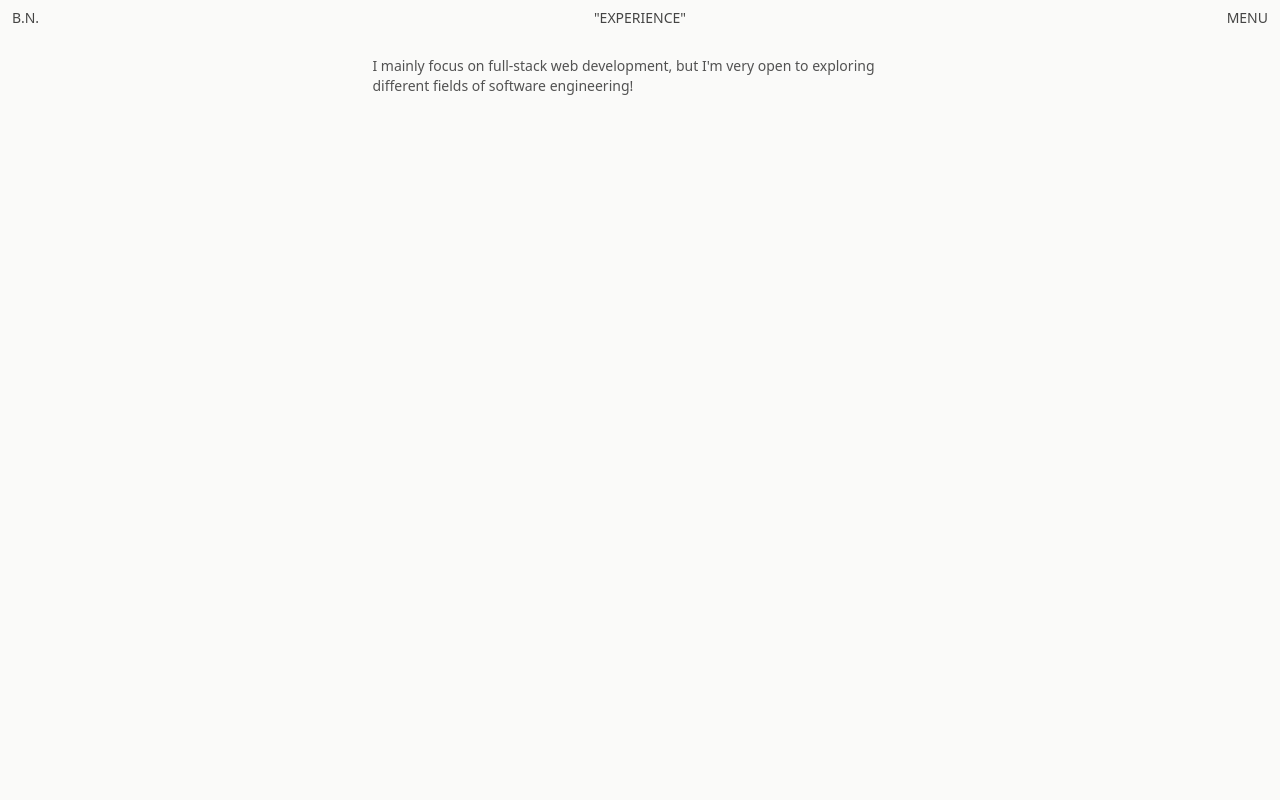
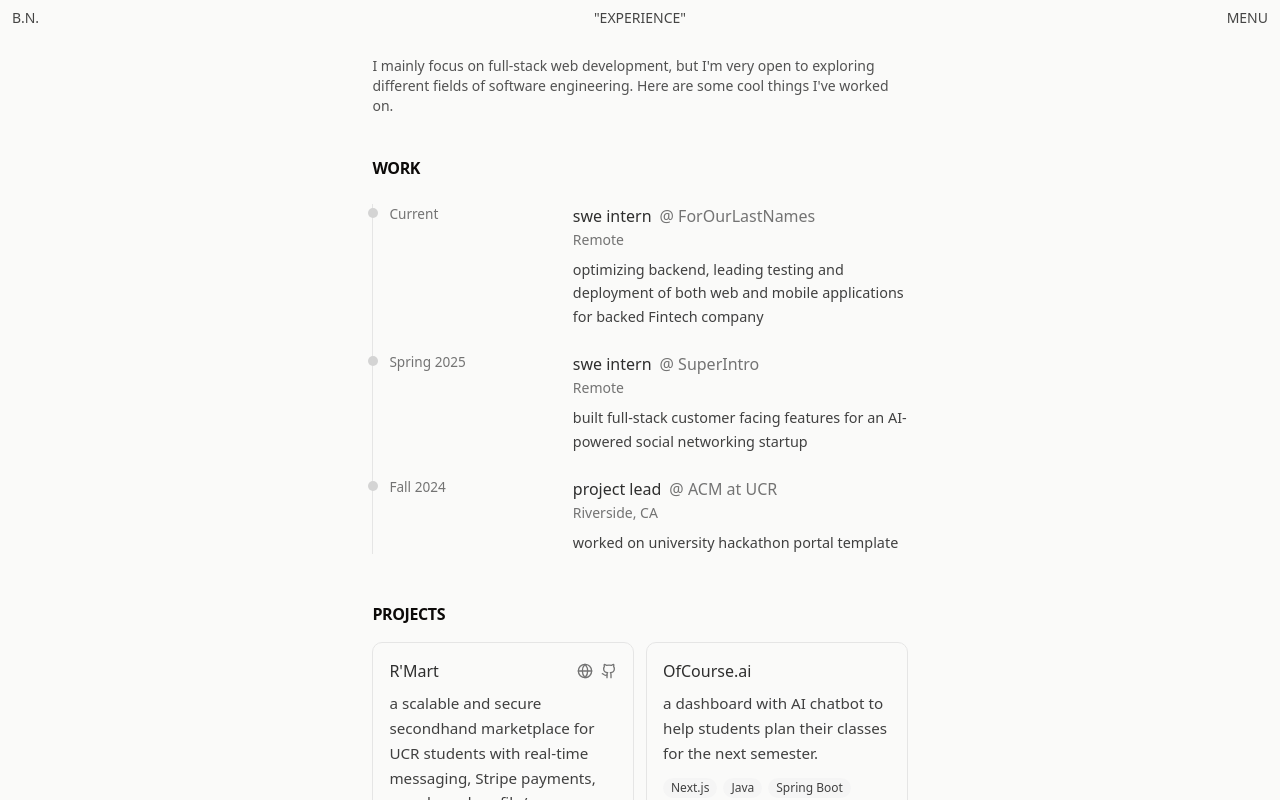
Before and after one commit to nguyenbrandon327/portfoliov2, a Next.js app: page /experience in a window 1280 px wide. Built offline with nearby package versions, Linux system fonts and the light colour scheme.

Commit message:
Experience page

```diff
--- a/app/experience/page.tsx
+++ b/app/experience/page.tsx
@@ -1,3 +1,75 @@
+import Image from "next/image";
+import Link from "next/link";
+import { Github, Globe, ExternalLink, PlayCircle } from "lucide-react";
+
+ type WorkItem = {
+ 	company: string;
+ 	role: string;
+ 	period: string;
+ 	location?: string;
+ 	highlights: string[];
+ 	logo?: string;
+ };
+
+ type ProjectItem = {
+ 	name: string;
+ 	description: string;
+ 	tags: string[];
+ 	website?: string;
+ 	github?: string;
+ 	demo?: string;
+ };
+
+// we will add mlh fellowship soon <3
+ const work: WorkItem[] = [
+	{
+		company: "ForOurLastNames",
+		role: "swe intern",
+		period: "Current",
+		location: "Remote",
+		highlights: [
+			"optimizing backend, leading testing and deployment of both web and mobile applications for backed Fintech company",
+		],
+	},
+	{
+		company: "SuperIntro",
+		role: "swe intern",
+		period: "Spring 2025",
+		location: "Remote",
+		highlights: [
+			"built full-stack customer facing features for an AI-powered social networking startup",
+		],
+	},
+	{
+		company: "ACM at UCR",
+		role: "project lead",
+		period: "Fall 2024",
+		location: "Riverside, CA",
+		highlights: [
+			"worked on university hackathon portal template",
+		],
+	}
+ ];
+
+ const projects: ProjectItem[] = [
+ 	{
+ 		name: "R'Mart",
+ 		description: "a scalable and secure secondhand marketplace for UCR students with real-time messaging, Stripe payments, search, and profile/user management.",
+ 		tags: ["Next.js", "Node.js", "Express", "PostgreSQL", "AWS (S3, ECR, ECS, ALB)", "Docker"],
+ 		website: "https://ucrmart.com/",
+ 		github: "https://github.com/nguyenbrandon327/r-mart",
+ 	},
+ 	{
+ 		name: "OfCourse.ai",
+ 		description: "a dashboard with AI chatbot to help students plan their classes for the next semester.",
+ 		tags: ["Next.js", "Java", "Spring Boot", "PostgreSQL", "Pinecone", "AWS S3 + ECR + ECS", "Docker"],
+ 	}
+ ];
+
+ const languages = ["TypeScript", "JavaScript", "Java", "Python", "SQL", "HTML/CSS"];
+ const frameworks = ["React", "Next.js", "Node.js", "Express", "Spring Boot", "PostgreSQL", "MongoDB"];
+ const tools = ["AWS", "Docker", "Git", "Github Actions", "Redis", "Redux"];
+
  export default function ExperiencePage() {
  	return (
  		<div className="p-6 sm:p-10">
@@ -8,7 +80,120 @@ export default function ExperiencePage() {
  				</div>
  			</div>
 
-			<p className="mt-4 text-sm text-neutral-600">I mainly focus on full-stack web development, but I'm very open to exploring different fields of software engineering!</p>
+ 			{/* Intro */}
+ 			<p className="mt-4 text-sm text-neutral-600 max-w-prose">I mainly focus on full‑stack web development, but I'm very open to exploring different fields of software engineering. Here are some cool things I've worked on.</p>
+
+ 			{/* Work Experience */}
+ 			<section id="work" className="mt-8 sm:mt-10">
+			 <h2 className="text-[clamp(0.9rem,2svh,1.2rem)] uppercase font-semibold tracking-tight">Work</h2>
+ 				<div className="mt-4 sm:mt-6">
+ 					<ol className="relative border-l border-neutral-200">
+ 						{work.map((item, idx) => (
+ 							<li key={idx} className="ml-4 pb-6 last:pb-0">
+ 								<div className="absolute -left-[5px] mt-1 h-2.5 w-2.5 rounded-full bg-neutral-300" />
+ 								<div className="grid sm:grid-cols-[1fr_2fr] gap-2 sm:gap-4">
+ 									<div className="text-neutral-500 text-sm sm:text-[0.85rem] whitespace-nowrap">{item.period}</div>
+ 																		<div className="">
+										<div className="flex flex-wrap items-baseline gap-x-2">
+											<div className="font-medium text-neutral-900/90">{item.role}</div>
+											<div className="text-neutral-500">@ {item.company}</div>
+										</div>
+										{item.location && (
+											<div className="text-neutral-500 text-sm mt-0.5">{item.location}</div>
+										)}
+ 																					<ul className="mt-2 space-y-1.5">
+												{item.highlights.map((h, i) => (
+													<li key={i} className="text-[0.9rem] leading-relaxed text-neutral-700">
+														{h}
+													</li>
+												))}
+											</ul>
+ 									</div>
+ 								</div>
+ 							</li>
+ 						))}
+ 					</ol>
+ 				</div>
+ 			</section>
+
+ 			{/* Projects */}
+ 			<section id="projects" className="mt-10 sm:mt-12">
+			 	<h2 className="text-[clamp(0.9rem,2svh,1.2rem)] uppercase font-semibold tracking-tight">projects</h2>
+ 				<div className="mt-4 grid sm:grid-cols-2 gap-3">
+ 					{projects.map((p, i) => (
+ 						<div key={i} className="group rounded-lg border border-neutral-200 p-4 hover:bg-neutral-50 transition-colors">
+ 							<div className="flex items-center justify-between gap-3">
+ 								<div className="font-medium text-neutral-900/90">{p.name}</div>
+ 								<div className="flex items-center gap-2 text-neutral-500">
+ 									{p.website && (
+ 										<Link href={p.website} target="_blank" aria-label="Website" className="hover:opacity-80 transition-opacity">
+ 											<Globe className="w-4 h-4" />
+ 										</Link>
+ 									)}
+ 									{p.github && (
+ 										<Link href={p.github} target="_blank" aria-label="GitHub" className="hover:opacity-80 transition-opacity">
+ 											<Github className="w-4 h-4" />
+ 										</Link>
+ 									)}
+ 									{p.demo && (
+ 										<Link href={p.demo} target="_blank" aria-label="Demo" className="hover:opacity-80 transition-opacity">
+ 											<PlayCircle className="w-4 h-4" />
+ 										</Link>
+ 									)}
+ 								</div>
+ 							</div>
+ 							<p className="mt-2 text-neutral-700 text-[0.95rem] leading-relaxed">{p.description}</p>
+ 							<div className="mt-3 flex flex-wrap gap-1.5">
+ 								{p.tags.map((t, j) => (
+ 									<span key={j} className="px-2 py-0.5 rounded-full bg-neutral-100 text-neutral-700 text-xs">{t}</span>
+ 								))}
+ 							</div>
+ 						</div>
+ 					))}
+ 				</div>
+ 			</section>
+
+ 			{/* Skills */}
+ 			<section id="skills" className="mt-10 sm:mt-12">
+ 				<h2 className="text-[clamp(0.9rem,2svh,1.2rem)] uppercase font-semibold tracking-tight">skills</h2>
+ 				<div className="mt-4 space-y-2">
+ 					<SkillRow label="Languages" items={languages} />
+ 					<SkillRow label="Frameworks" items={frameworks} />
+ 					<SkillRow label="Developer Tools" items={tools} />
+ 				</div>
+
+ 			</section>
  		</div>
  	);
  }
+
+ function CompanyLogoTile({ company, logo }: { company: string; logo?: string }) {
+ 	const initials = company
+ 		.split(" ")
+ 		.map((w) => w[0])
+ 		.join("")
+ 		.slice(0, 2)
+ 		.toUpperCase();
+ 	return (
+ 		<div className="relative w-8 h-8 sm:w-9 sm:h-9 rounded-md overflow-hidden border border-neutral-200 bg-neutral-100 flex items-center justify-center text-[0.65rem] text-neutral-600">
+ 			{logo ? (
+ 				<Image src={logo} alt={`${company} logo`} fill sizes="36px" className="object-cover" />
+ 			) : (
+ 				<span>{initials}</span>
+ 			)}
+ 		</div>
+ 	);
+ }
+
+ function SkillRow({ label, items }: { label: string; items: string[] }) {
+ 	return (
+ 		<div className="grid grid-cols-[110px_1fr] items-start gap-3">
+ 			<div className="text-sm font-semibold text-neutral-900/80">{label}</div>
+ 			<div className="flex flex-wrap gap-1.5">
+ 				{items.map((s, i) => (
+ 					<span key={i} className="px-2 py-0.5 rounded-full bg-neutral-100 text-neutral-700 text-xs">{s}</span>
+ 				))}
+ 			</div>
+ 		</div>
+ 	);
+ }
```
Lines whose indentation alone changed are shown as unchanged.
